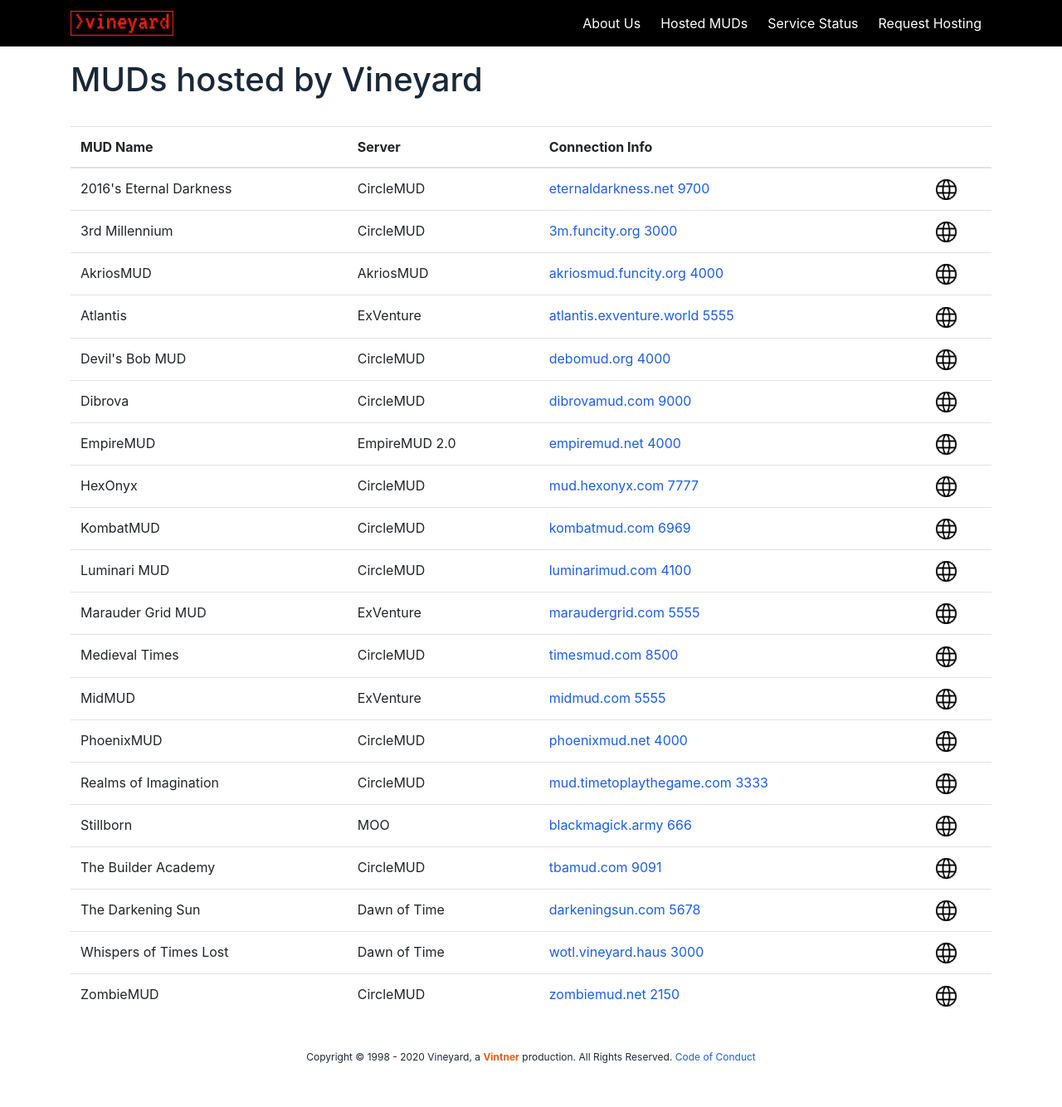
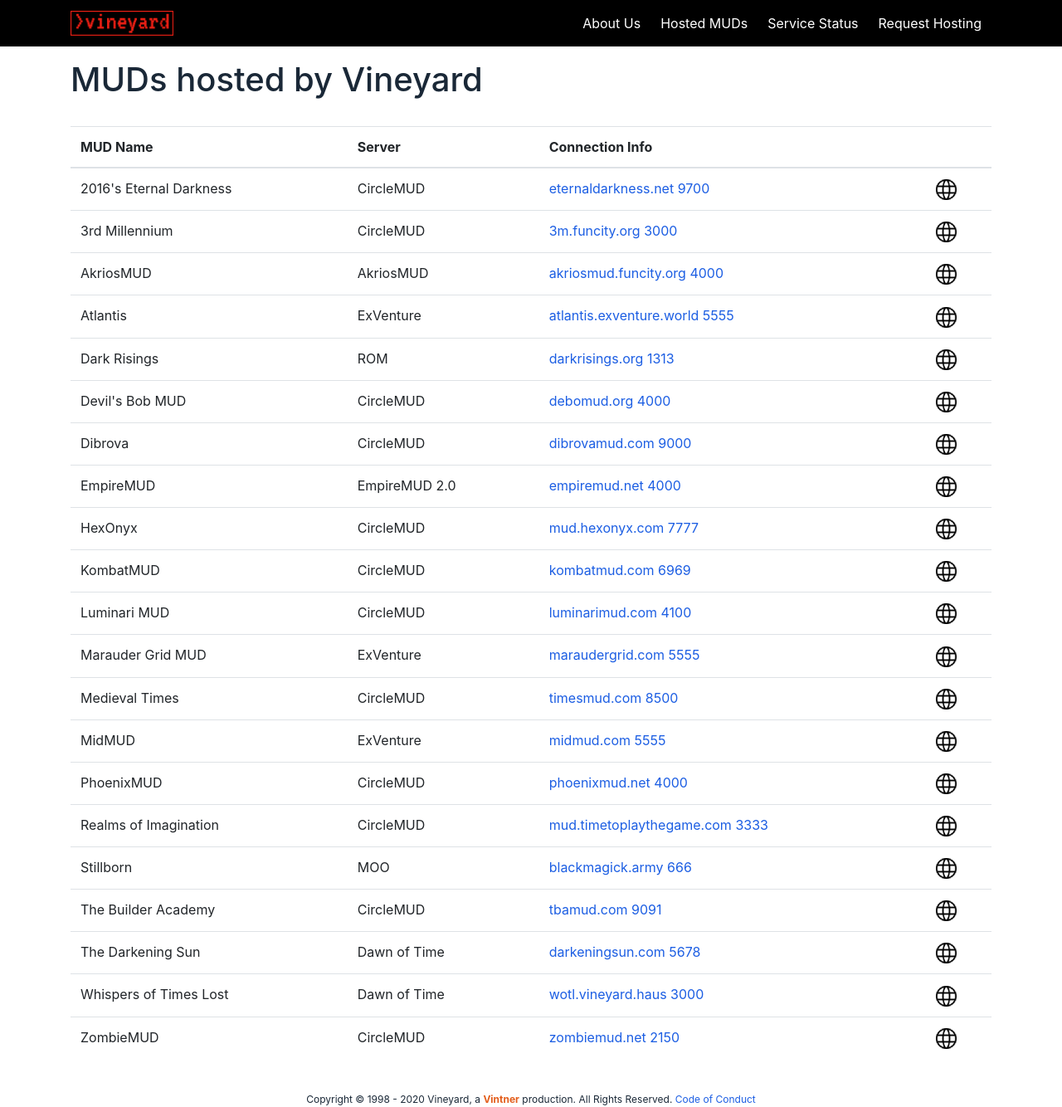
Before and after one commit to vintnerhaus/vineyard.haus, a Jekyll site: the page built from muds.html, in a window 1280 px wide. Shown: the whole page at 83% size. Built offline with Jekyll 4.4.1, drawn with Linux system fonts in a browser that asks for light colours; nearby versions of some CDN libraries; Markdown is read by kramdown in place of the engine named in the settings; before the commit the page ends 1283 px from its top, so only the background shows below that.

Commit message:
Added Dark Risings

```diff
--- a/_data/mud_list.json
+++ b/_data/mud_list.json
@@ -135,6 +135,13 @@
       "server_port": "3000",
     },
     {
+      "mud_name": "Dark Risings",
+      "server": "ROM",
+      "site": "darkrisings.org",
+      "server_address": "darkrisings.org",
+      "server_port": "1313",
+    },
+    {
       "mud_name": "Devil's Bob MUD",
       "server": "CircleMUD",
       "site": "debomud.org",
```
